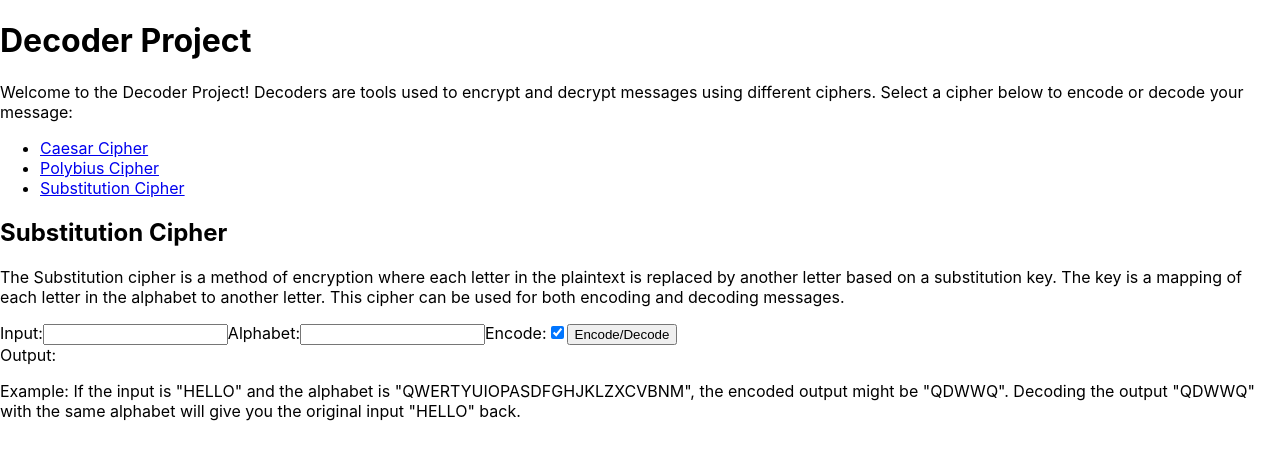
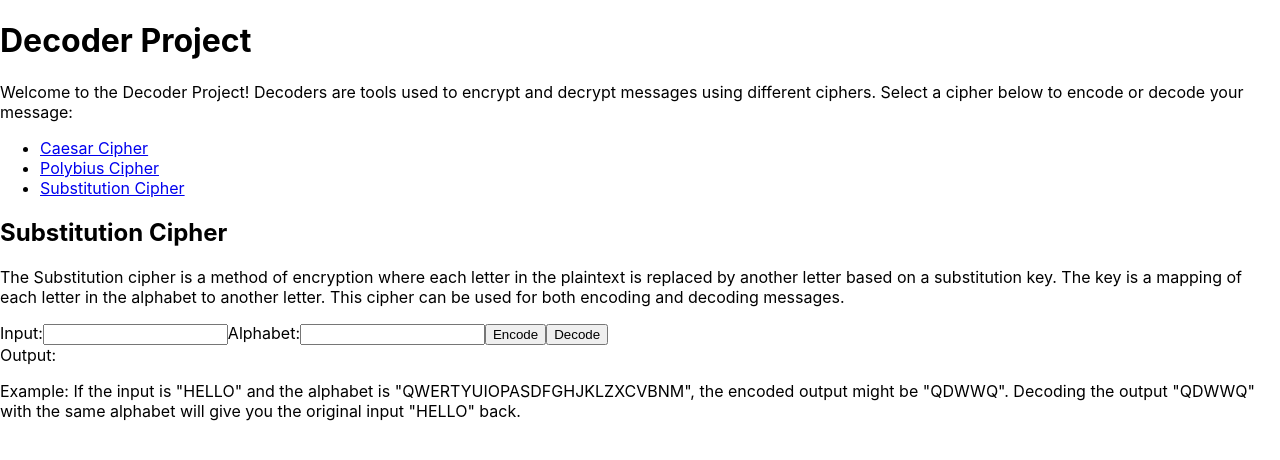
Before and after one commit to Maximoe2588/DecoderReact, a React (Create React App) app: page /substitution in a window 1280 px wide. Shown: the top 460 px of the page. Built offline with nearby package versions, Linux system fonts and the light colour scheme.

Commit message:
updated substition

```diff
--- a/src/components/Caesar.js
+++ b/src/components/Caesar.js
@@ -9,30 +9,32 @@ function Caesar() {
 
   const handleInputChange = (e) => {
     setInput(e.target.value);
+    updateOutput(e.target.value, shift, encode);
   };
 
   const handleShiftChange = (e) => {
     setShift(parseInt(e.target.value));
+    updateOutput(input, parseInt(e.target.value), encode);
   };
 
-  const handleEncode = () => {
+  const handleEncodeChange = (e) => {
+    setEncode(e.target.checked);
+    updateOutput(input, shift, e.target.checked);
+  };
+
+  const updateOutput = (input, shift, encode) => {
+
+    if (shift === 0) {
+      return input;
+    }
+
     if (!shift || shift < -25 || shift > 25) {
       setOutput('Invalid shift value');
       return;
     }
 
-    const encoded = caesar(input, shift, true);
-    setOutput(encoded);
-  };
-
-  const handleDecode = () => {
-    if (!shift || shift < -25 || shift > 25) {
-      setOutput('Invalid shift value');
-      return;
-    }
-
-    const decoded = caesar(input, shift, false);
-    setOutput(decoded);
+    const updatedOutput = caesar(input, shift, encode);
+    setOutput(updatedOutput);
   };
 
   return (
@@ -47,8 +49,8 @@ function Caesar() {
       <input id="caesar-input" type="text" value={input} onChange={handleInputChange} />
       <label htmlFor="caesar-shift">Shift:</label>
       <input id="caesar-shift" type="number" value={shift} onChange={handleShiftChange} />
-      <button onClick={handleEncode}>Encode</button>
-      <button onClick={handleDecode}>Decode</button>
+      <label htmlFor="caesar-encode">Encode:</label>
+      <input id="caesar-encode" type="checkbox" checked={encode} onChange={handleEncodeChange} />
       <div>Output: {output}</div>
       <p>
         Example: If the input is "HELLO" and the shift is 3, the encoded output will be "KHOOR".
--- a/src/components/Polybius.js
+++ b/src/components/Polybius.js
@@ -8,15 +8,25 @@ function Polybius() {
 
   const handleInputChange = (e) => {
     setInput(e.target.value);
+    updateOutput(e.target.value, encode);
   };
 
-  const handleEncodeChange = (e) => {
-    setEncode(e.target.checked);
+  const handleEncode = () => {
+    updateOutput(input, true);
   };
 
-  const handlePolybius = () => {
-    const encoded = polybius(input, encode);
-    setOutput(encoded);
+  const handleDecode = () => {
+    updateOutput(input, false);
+  };
+
+  const updateOutput = (input, encode) => {
+    if (!input) {
+      setOutput('');
+      return;
+    }
+
+    const updatedOutput = polybius(input, encode);
+    setOutput(updatedOutput);
   };
 
   return (
@@ -29,9 +39,8 @@ function Polybius() {
       </p>
       <label htmlFor="polybius-input">Input:</label>
       <input id="polybius-input" type="text" value={input} onChange={handleInputChange} />
-      <label htmlFor="polybius-encode">Encode:</label>
-      <input id="polybius-encode" type="checkbox" checked={encode} onChange={handleEncodeChange} />
-      <button onClick={handlePolybius}>Encode/Decode</button>
+      <button onClick={handleEncode}>Encode</button>
+      <button onClick={handleDecode}>Decode</button>
       <div>Output: {output}</div>
       <p>
         Example: If the input is "HELLO", the encoded output might be "32441544". Decoding the output "32441544"
--- a/src/components/Substitution.js
+++ b/src/components/Substitution.js
@@ -1,4 +1,4 @@
-import React, { useState } from 'react';
+/*import React, { useState } from 'react';
 import { substitution } from '../modules/substitutionModule';
 
 function Substitution() {
@@ -15,11 +15,7 @@ function Substitution() {
     setAlphabet(e.target.value);
   };
 
-  const handleEncodeChange = (e) => {
-    setEncode(e.target.checked);
-  };
-
-  const handleSubstitution = () => {
+  const handleEncode = () => {
     if (!input || !alphabet || alphabet.length !== 26) {
       setOutput('Invalid input or alphabet');
       return;
@@ -30,8 +26,23 @@ function Substitution() {
       return;
     }
 
-    const encoded = substitution(input, alphabet, encode);
+    const encoded = substitution(input, alphabet, true);
     setOutput(encoded);
+  };
+
+  const handleDecode = () => {
+    if (!input || !alphabet || alphabet.length !== 26) {
+      setOutput('Invalid input or alphabet');
+      return;
+    }
+
+    if (Array.from(new Set(alphabet)).length !== 26) {
+      setOutput('Alphabet contains duplicate characters');
+      return;
+    }
+
+    const decoded = substitution(input, alphabet, false);
+    setOutput(decoded);
   };
 
   return (
@@ -51,9 +62,81 @@ function Substitution() {
         value={alphabet}
         onChange={handleAlphabetChange}
       />
-      <label htmlFor="substitution-encode">Encode:</label>
-      <input id="substitution-encode" type="checkbox" checked={encode} onChange={handleEncodeChange} />
-      <button onClick={handleSubstitution}>Encode/Decode</button>
+      <button onClick={handleEncode}>Encode</button>
+      <button onClick={handleDecode}>Decode</button>
+      <div>Output: {output}</div>
+      <p>
+        Example: If the input is "HELLO" and the alphabet is "QWERTYUIOPASDFGHJKLZXCVBNM", the encoded output might be
+        "QDWWQ". Decoding the output "QDWWQ" with the same alphabet will give you the original input "HELLO" back.
+      </p>
+    </div>
+  );
+}
+
+export default Substitution;*/
+
+
+import React, { useState } from 'react';
+import { substitution } from '../modules/substitutionModule';
+
+function Substitution() {
+  const [input, setInput] = useState('');
+  const [alphabet, setAlphabet] = useState('');
+  const [encode, setEncode] = useState(true);
+  const [output, setOutput] = useState('');
+
+  const handleInputChange = (e) => {
+    setInput(e.target.value);
+    updateOutput(e.target.value, alphabet, encode);
+  };
+
+  const handleAlphabetChange = (e) => {
+    setAlphabet(e.target.value);
+    updateOutput(input, e.target.value, encode);
+  };
+
+  const handleEncode = () => {
+    updateOutput(input, alphabet, true);
+  };
+
+  const handleDecode = () => {
+    updateOutput(input, alphabet, false);
+  };
+
+  const updateOutput = (input, alphabet, encode) => {
+    if (!input || !alphabet || alphabet.length !== 26) {
+      setOutput('Invalid input or alphabet');
+      return;
+    }
+
+    if (Array.from(new Set(alphabet)).length !== 26) {
+      setOutput('Alphabet contains duplicate characters');
+      return;
+    }
+
+    const updatedOutput = substitution(input, alphabet, encode);
+    setOutput(updatedOutput);
+  };
+
+  return (
+    <div>
+      <h2>Substitution Cipher</h2>
+      <p>
+        The Substitution cipher is a method of encryption where each letter in the plaintext is replaced by another
+        letter based on a substitution key. The key is a mapping of each letter in the alphabet to another letter. This
+        cipher can be used for both encoding and decoding messages.
+      </p>
+      <label htmlFor="substitution-input">Input:</label>
+      <input id="substitution-input" type="text" value={input} onChange={handleInputChange} />
+      <label htmlFor="substitution-alphabet">Alphabet:</label>
+      <input
+        id="substitution-alphabet"
+        type="text"
+        value={alphabet}
+        onChange={handleAlphabetChange}
+      />
+      <button onClick={handleEncode}>Encode</button>
+      <button onClick={handleDecode}>Decode</button>
       <div>Output: {output}</div>
       <p>
         Example: If the input is "HELLO" and the alphabet is "QWERTYUIOPASDFGHJKLZXCVBNM", the encoded output might be
```
